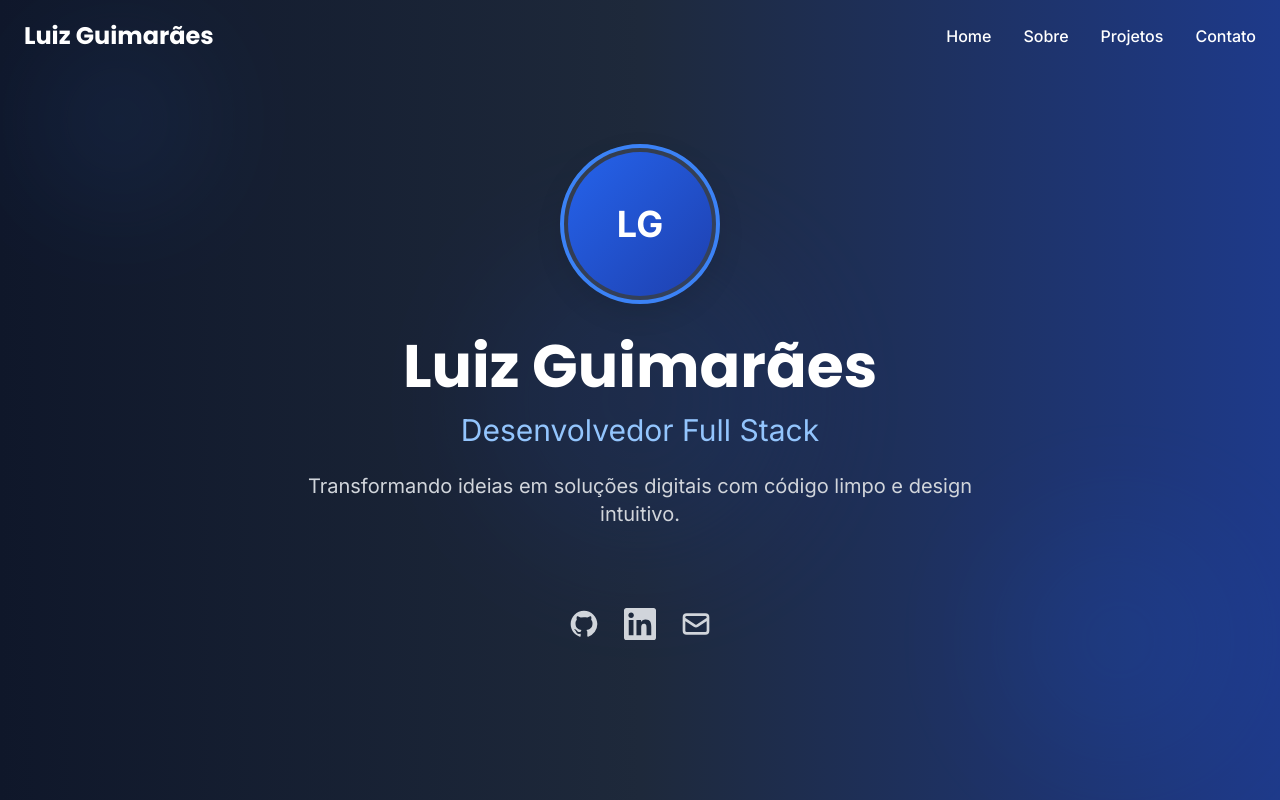
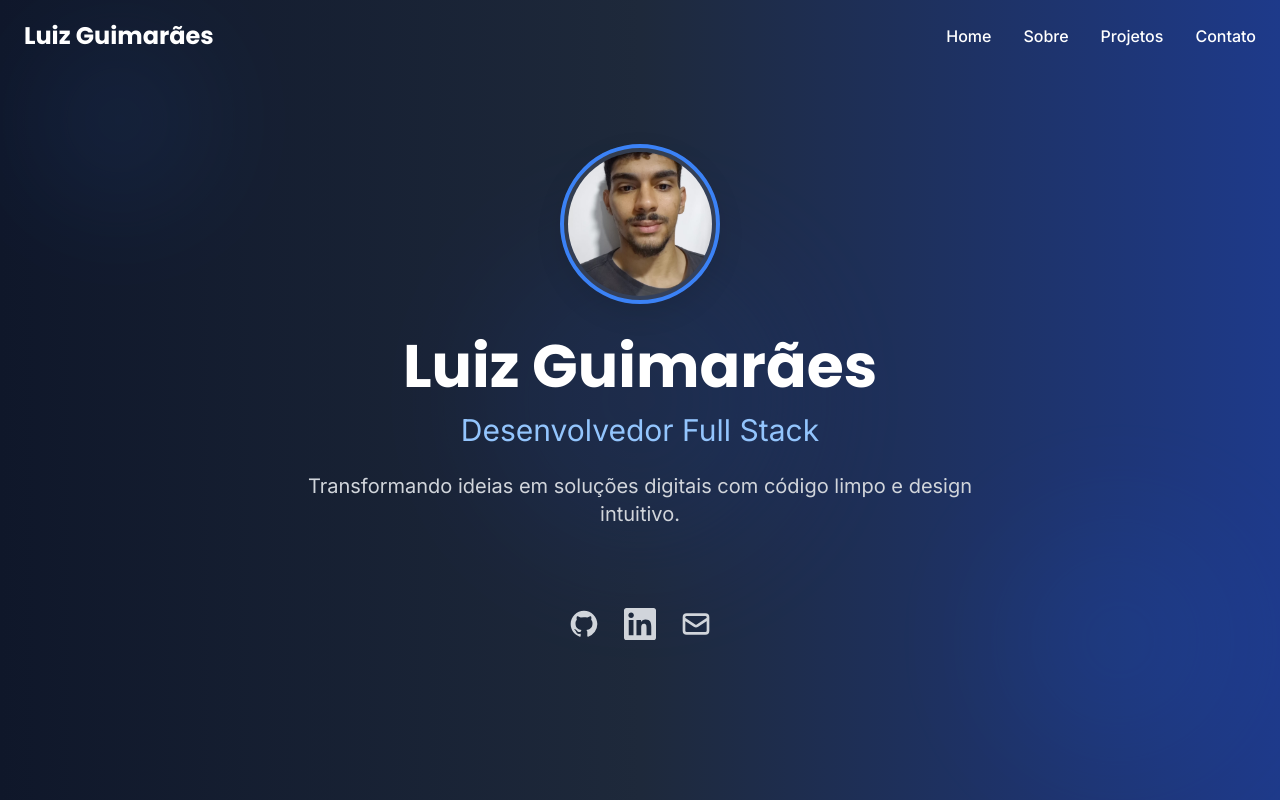
Before and after one commit to LzGuimaraes/Portfolio, a React (Vite) app: page / in a window 1280 px wide. Shown: the top 800 px of the page. Built offline with nearby package versions, Linux system fonts and the light colour scheme.

Commit message:
Adicionando foto

```diff
--- a/src/components/Hero.tsx
+++ b/src/components/Hero.tsx
@@ -21,10 +21,11 @@
       <div className="container mx-auto px-4 py-16 flex flex-col items-center text-center relative z-10">
         <div className={`transition-all duration-700 delay-100 transform ${isLoaded ? 'opacity-100 translate-y-0' : 'opacity-0 translate-y-10'}`}>
           <div className="w-40 h-40 rounded-full overflow-hidden mb-8 border-4 border-primary-500 shadow-custom-lg p-1 bg-white/10 backdrop-blur-sm">
-            {/* Placeholder for profile image - replace with actual image */}
-            <div className="w-full h-full bg-gradient-to-br from-primary-600 to-primary-800 rounded-full flex items-center justify-center">
-              <span className="text-4xl font-bold text-white">LG</span>
-            </div>
+            <img
+              src="/img.jpg"
+              alt="Luiz Guimarães"
+              className="w-full h-full object-cover rounded-full"
+            />
           </div>
         </div>
 
```
Also changed, not shown: public/img.jpg (added).
